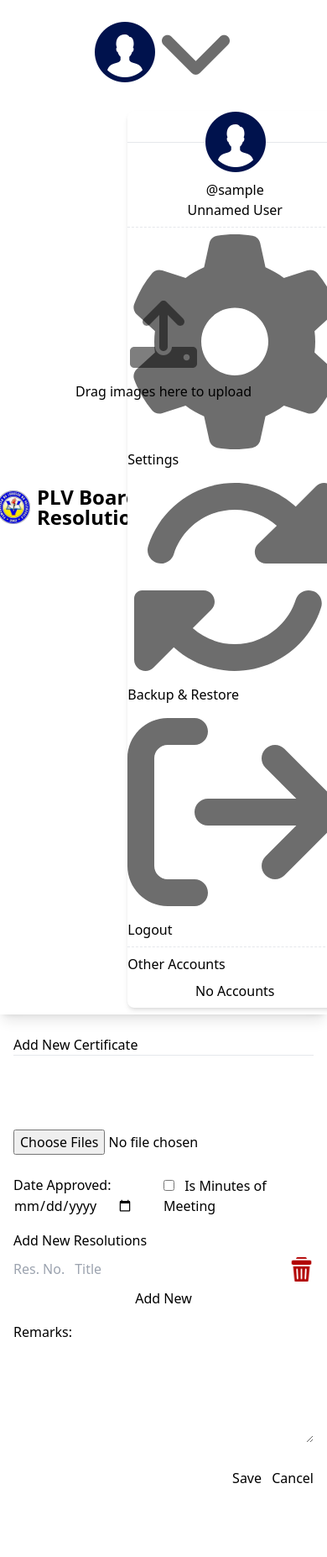
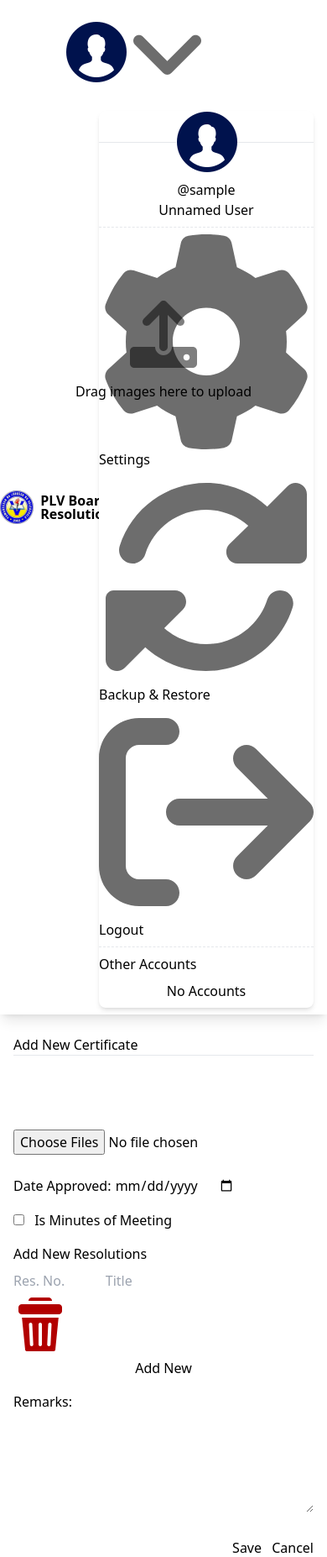
Before and after one commit to christiankyle-ching/board_resolution_is, a Django app: page /create/ in a window 390 px wide; the page is wider, and only the part inside the window is pictured. Shown: the top 1854 px of that part at 84% size. Before the commit the page ends 1766 px from the top of that part, so only its background shows below. Run offline with Django 4.2, Linux system fonts and the light colour scheme; the visitor is signed in with stand-in values (Sample User, id 1); data comes from the database, SQL or seed files in the repository; some libraries are stand-ins or nearby versions.

Commit message:
fix: UI Scaling

```diff
--- a/resolutions/templates/resolutions/certificate_form.html
+++ b/resolutions/templates/resolutions/certificate_form.html
@@ -30,7 +30,7 @@
         </div>
 
         <div class="col-span-full lg:col-span-2">
-            <div class="grid grid-cols-2 items-center">
+            <div class="grid md:grid-cols-2 items-center gap-4">
                 <div class="col-span-1">
                     <label for="id_date_approved">Date Approved:</label>
                     <input id="id_date_approved" type="date" name="date_approved"
@@ -49,10 +49,10 @@
                 <div data-multi-input>
                     <div class="multi-input-item grid grid-cols-10 gap-2 mb-2">
                         <input name="resolution_numbers" type="text" maxlength="50" placeholder="Res. No."
-                            class="w-full col-span-2" {% if not certificate.resolutions %} required {% endif %}>
+                            class="w-full col-span-3 md:col-span-2" {% if not certificate.resolutions %} required {% endif %}>
                         <input name="resolution_titles" type="text" placeholder="Title" class="w-full col-span-7"
                             {% if not certificate.resolutions %} required {% endif %}>
-                        <button class="button-danger col-span-1" disabled>
+                        <button class="button-danger col-span-full md:col-span-1" disabled>
                             <img src="{% static 'users/img/trash.png' %}" alt="Delete" class="icon-sm">
                         </button>
                     </div>
--- a/resolutions/templates/resolutions/index.html
+++ b/resolutions/templates/resolutions/index.html
@@ -103,13 +103,13 @@
     </a>
     {% endif %}
 
-    <span>
+    <small>
         Page
         <form method="GET" class="inline">
             <input type="text" name="page" value="{{ resolutions.number }}" class="w-12 text-center">
         </form>
         of {{ resolutions.paginator.num_pages }}
-    </span>
+    </small>
 
     {% if resolutions.has_next %}
     <a href="?page={{ resolutions.next_page_number }}" class="button float-right">
--- a/theme/templates/base.html
+++ b/theme/templates/base.html
@@ -51,7 +51,7 @@
       <!-- Left Column -->
       <a href="{% url 'resolutions:index' %}" class="flex justify-center items-center">
         <img src="{% static 'client-logo.png' %}" class="h-10 w-10 mr-2">
-        <p class="text-2xl font-semibold leading-none">{% get_settings_val 'CLIENT_NAME' %}</p>
+        <h3 class="font-semibold leading-none">{% get_settings_val 'CLIENT_NAME' %}</h3>
       </a>
 
       <!-- Right Column -->
```
Also changed, not shown: theme/static_src/src/styles.css (+21 -11 lines).
